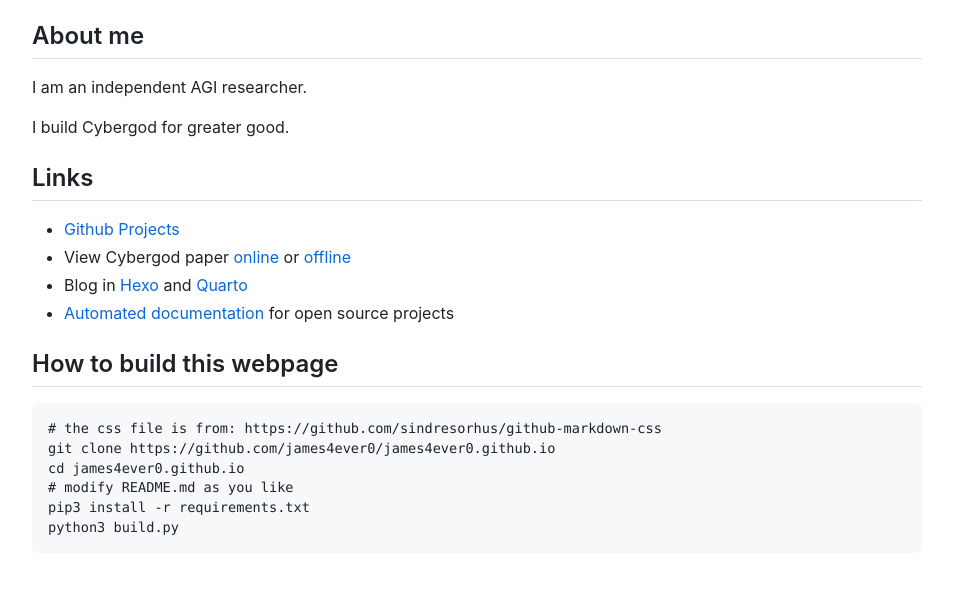
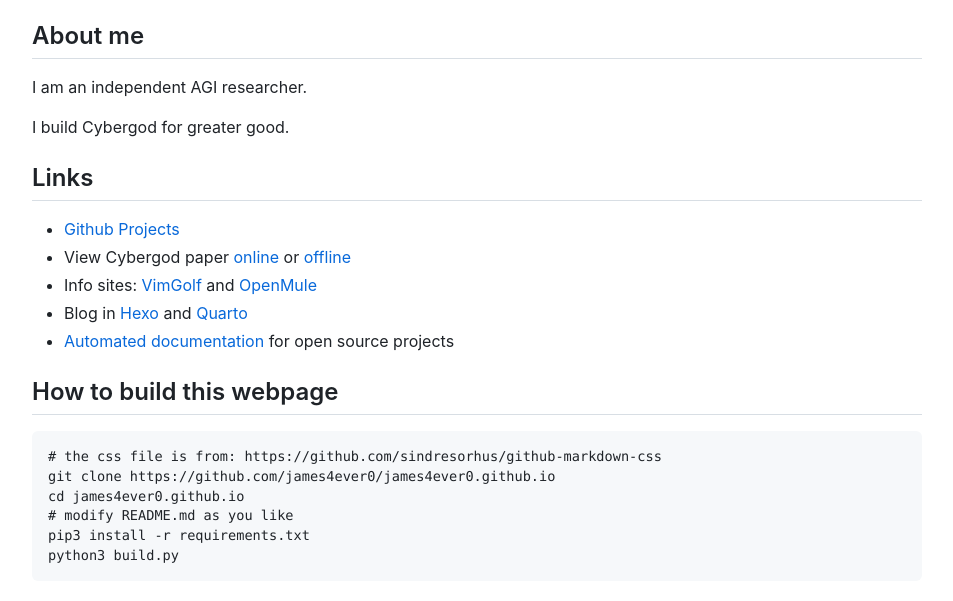
Before and after one commit to James4Ever0/james4ever0.github.io, a plain HTML site: page index.html in a window 1280 px wide. Shown: the part 107-708 px from the top of the page, without its empty margins (163-1116 px from the left). Drawn offline with nearby package versions, Linux system fonts and the light colour scheme.

Commit message:
Update index.html
add info sites

```diff
--- a/index.html
+++ b/index.html
@@ -36,6 +36,7 @@
 <ul>
 <li><a href="https://github.com/james4ever0">Github Projects</a></li>
 <li>View Cybergod paper <a href="https://james4ever0.github.io/Cybergod__God_is_in_your_computer.html">online</a> or <a href="https://github.com/James4Ever0/agi_computer_control/releases/download/paper-initial-publication/Cybergod__God_is_in_your_computer.pdf">offline</a></li>
+<li>Info sites: <a href="https://vimgolf.netlify.app">VimGolf</a> and <a href="https://openmule.netlify.app">OpenMule</a></li>
 <li>Blog in <a href="https://james4ever0.github.io/blog">Hexo</a> and <a href="https://james4ever0.github.io/blog_quarto">Quarto</a></li>
 <li><a href="https://james4ever0.github.io/shelf.html">Automated documentation</a> for open source projects</li>
 </ul>
```
